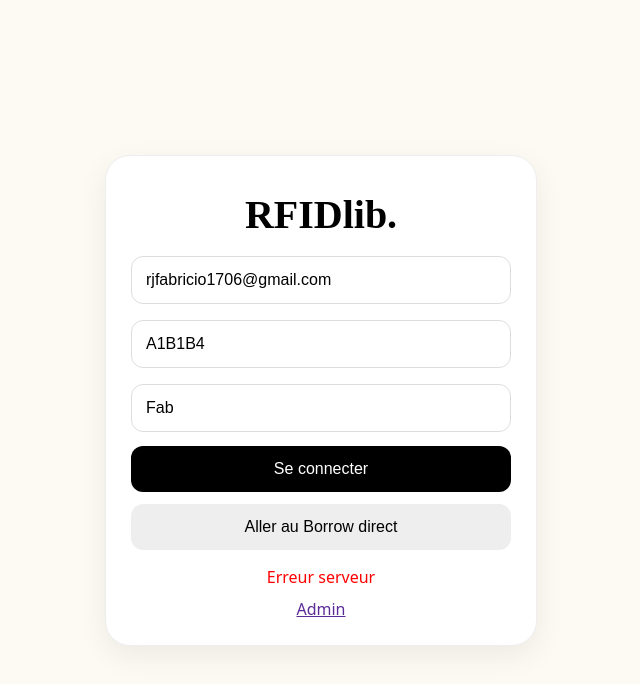
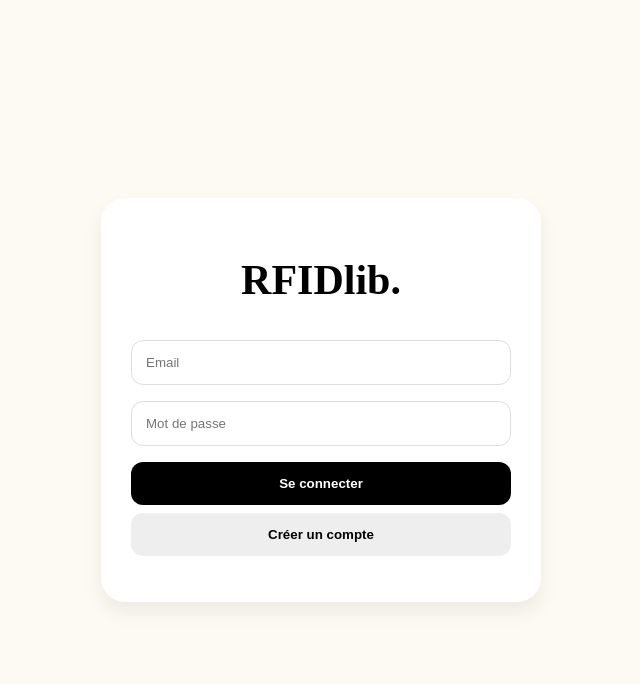
Before and after one commit to EnemyApex/Rfidliblica, a website: page index.html in a window 1280 px wide. Both pictures are taken after a click on the button "Se connecter". Shown: the whole page, without its empty margins (319-959 px from the left). Drawn offline with Linux system fonts and the light colour scheme; no server answers.

Commit message:
Refactor index.html for improved layout and functionality
Updated HTML structure and styling for login and registration forms.

```diff
--- a/index.html
+++ b/index.html
@@ -1,43 +1,49 @@
 <!DOCTYPE html>
-<html><head><meta charset="UTF-8"><meta name="viewport" content="width=device-width,initial-scale=1">
+<html>
+<head>
+<meta charset="UTF-8">
+<meta name="viewport" content="width=device-width,initial-scale=1">
 <title>RFIDlib</title>
 <style>
-body{font-family:system-ui;background:#fdfaf3;display:flex;justify-content:center;align-items:center;min-height:100vh;margin:0}
-.box{background:#fff;border:1px solid #eee;padding:25px;border-radius:25px;width:90%;max-width:380px;box-shadow:0 10px 30px #0001}
-h1{font-family:serif;text-align:center;font-size:40px;margin:10px 0}
-input{width:100%;padding:14px;margin:8px 0;border-radius:12px;border:1px solid #ddd;box-sizing:border-box;font-size:16px}
-button{width:100%;padding:14px;border-radius:12px;border:none;cursor:pointer;font-size:16px;margin:6px 0}
-.black{background:#000;color:#fff}.gray{background:#eee}
-#msg{color:red;text-align:center;margin-top:10px;min-height:20px}
-a{color:#5b2b99;text-align:center;display:block;margin-top:10px}
-</style></head><body>
+body{background:#fdfaf3;display:flex;justify-content:center;align-items:center;height:100vh;margin:0;font-family:system-ui}
+.box{background:#fff;padding:30px;border-radius:24px;width:90%;max-width:380px;box-shadow:0 10px 20px #0001}
+h1{font-family:serif;text-align:center;font-size:42px}
+input{width:100%;padding:14px;margin:8px 0;border-radius:12px;border:1px solid #ddd;box-sizing:border-box}
+button{width:100%;padding:14px;border-radius:12px;border:none;font-weight:700;margin-top:8px}
+.black{background:#000;color:#fff}
+.gray{background:#eee}
+</style>
+</head>
+<body>
 <div class="box">
 <h1>RFIDlib.</h1>
-<input id="email" placeholder="email ex: rjfabricio1706@gmail.com" value="rjfabricio1706@gmail.com">
-<input id="uid" placeholder="UID Badge A1B1B4" value="A1B1B4">
-<input id="name" placeholder="Nom" value="Fab">
-<button class="black" onclick="login()">Se connecter</button>
-<button class="gray" onclick="location.href='/borrow.html'">Aller au Borrow direct</button>
-<div id="msg"></div>
-<a href="/admin.html">Admin</a>
+<input id="email" placeholder="Email">
+<input id="pass" type="password" placeholder="Mot de passe">
+<input id="name" placeholder="Prénom" style="display:none">
+<button class="black" id="btn1" onclick="login()">Se connecter</button>
+<button class="gray" id="btn2" onclick="toggle()">Créer un compte</button>
+<p id="msg" style="color:red;text-align:center"></p>
 </div>
+
 <script>
+let mode='login'
+function toggle(){
+ mode = mode=='login'?'register':'login'
+ document.getElementById('name').style.display = mode=='register'?'block':'none'
+ btn1.textContent = mode=='login'?'Se connecter':"S'inscrire"
+ btn2.textContent = mode=='login'?'Créer un compte':'J ai déjà un compte'
+}
 async function login(){
-  const userUid = document.getElementById('uid').value.toUpperCase().trim();
-  if(!userUid){msg.textContent='Mets ton UID badge';return;}
-  msg.textContent='Connexion...';
-  try{
-    const r = await fetch('/api/login-user',{
-      method:'POST',
-      headers:{'Content-Type':'application/json'},
-      body: JSON.stringify({uid: userUid})
-    });
-    const data = await r.json();
-    if(!r.ok || !data.success){ msg.textContent = data.error || 'Non autorisé'; return; }
-    localStorage.setItem('rfid_user_token', data.token);
-    localStorage.setItem('rfid_user_email', data.user.email);
-    location.href='/borrow.html';
-  }catch(e){ msg.textContent='Erreur serveur'; }
+ const email=document.getElementById('email').value
+ const password=document.getElementById('pass').value
+ const name=document.getElementById('name').value
+ const url = mode=='login'?'/api/login-user':'/api/register'
+ const body = mode=='login'?{email,password}:{email,password,name}
+ const r = await fetch(url,{method:'POST',headers:{'Content-Type':'application/json'},body:JSON.stringify(body)}).then(r=>r.json())
+ if(!r.success){msg.textContent=r.error;return}
+ localStorage.setItem('email',email)
+ location.href='/catalog.html'
 }
 </script>
-</body></html>
+</body>
+</html>
```
